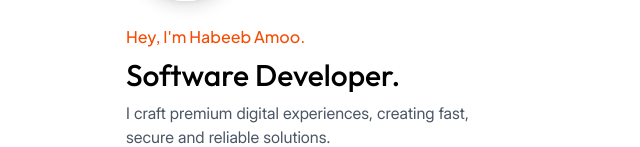
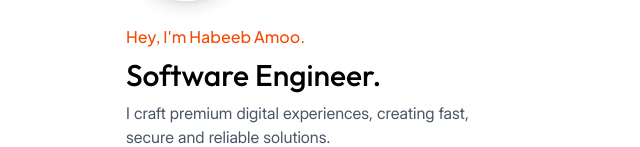
Before and after one commit to Habeebamoo/MyPortfolio, a Next.js app: page / in a window 1280 px wide. Shown: the part 279-426 px from the top of the page, without its empty margins (314-954 px from the left). Built offline with nearby package versions, Linux system fonts and the light colour scheme.

Commit message:
updated hero heading

```diff
--- a/components/Hero.tsx
+++ b/components/Hero.tsx
@@ -26,7 +26,7 @@ const Hero = () => {
           Hey, I'm Habeeb Amoo.
         </h1>
 
-        <h1 className="text-3xl font-outfit mt-2" data-aos="zoom-in">Software Developer.</h1>
+        <h1 className="text-3xl font-outfit mt-2" data-aos="zoom-in">Software Engineer.</h1>
 
         <p className="mt-2 text-gray-600 mb-6 w-[90%] font-inter" data-aos="zoom-in">
           I craft premium digital experiences, creating fast, secure and reliable solutions.
```
